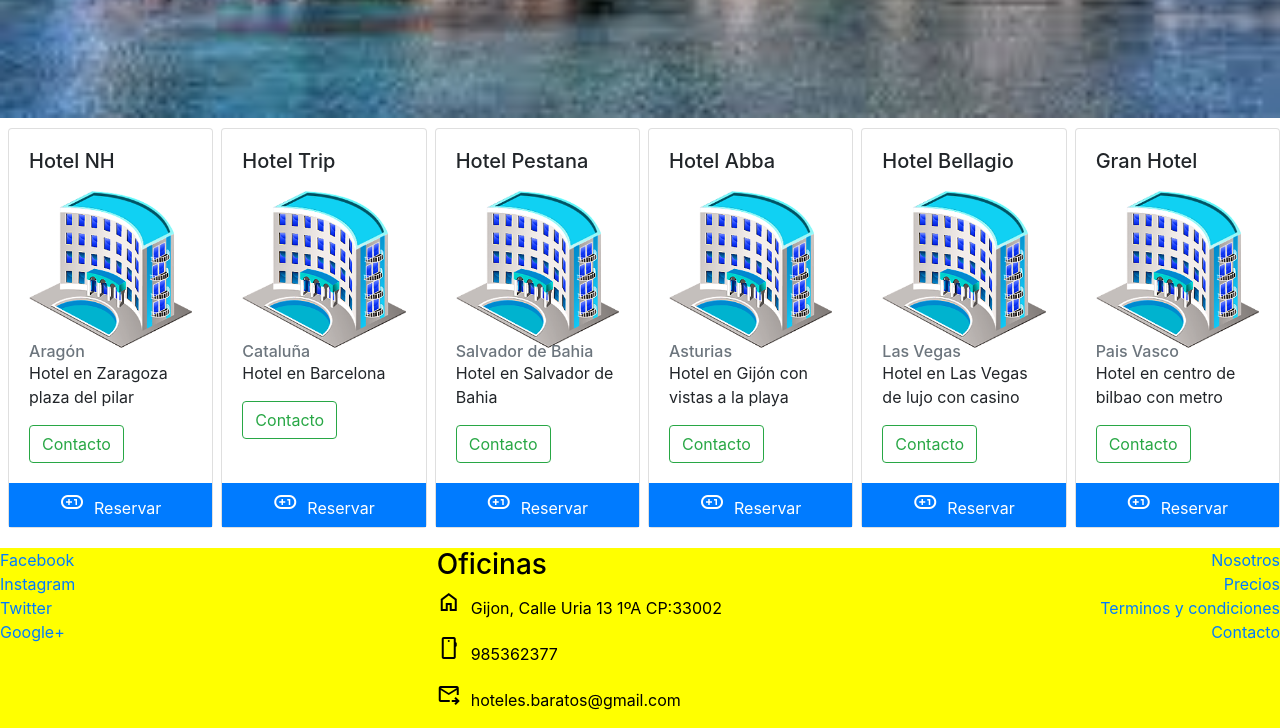
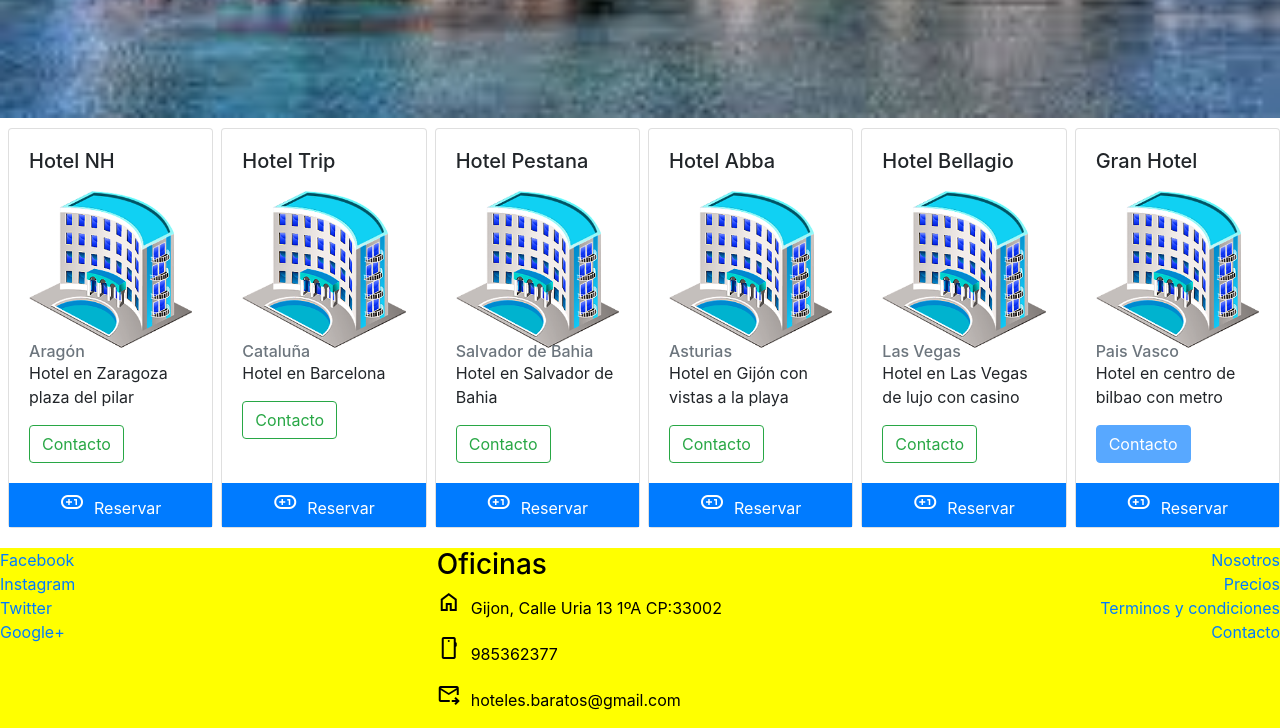
Before and after one commit to imoreno73/Hoteles, a website: page index.html in a window 1280 px wide. Shown: the part 1048-1776 px from the top of the page. Drawn offline with nearby package versions, Linux system fonts and the light colour scheme.

Commit message:
añadidos cambios Jquery

```diff
--- a/index.html
+++ b/index.html
@@ -213,7 +213,23 @@
         $("[data-toggle='tooltip']").tooltip();
         $("[data-toggle='popover']").popover();
         $('.carousel').carousel({interval: 100});
-            $('#contactoBtn').on('show.bs.modal', function (e){console.log('el modal se esta mostrando');
+
+            $('#contacto').on('show.bs.modal', function (e){
+                console.log('el modal contacto se esta mostrando');
+            });
+
+            $('#contactoBtn').removeClass('btn-outline-success');
+            $('#contactoBtn').addClass('btn-primary');
+            $('#contactoBtn').prop('disabled',true);
+
+            $('#contacto').on('shown.bs.modal', function (e){
+                console.log('el modal contacto se mostro');
+            });
+            $('#contacto').on('hide.bs.modal', function (e){
+                console.log('el modal contacto se oculta');
+            });
+            $('#contacto').on('hiden.bs.modal', function (e){
+                console.log('el modal contacto se oculto');
             });
 
       });
--- a/package.json
+++ b/package.json
@@ -31,6 +31,7 @@
     "jquery.min.js": "^3.5.1",
     "open-iconic": "^1.1.1",
     "popper": "^1.0.1",
+    "popper.js": "^1.16.1",
     "ua-parser-js": "^1.0.33"
   }
 }
```
Also changed, not shown: 2 other files.
